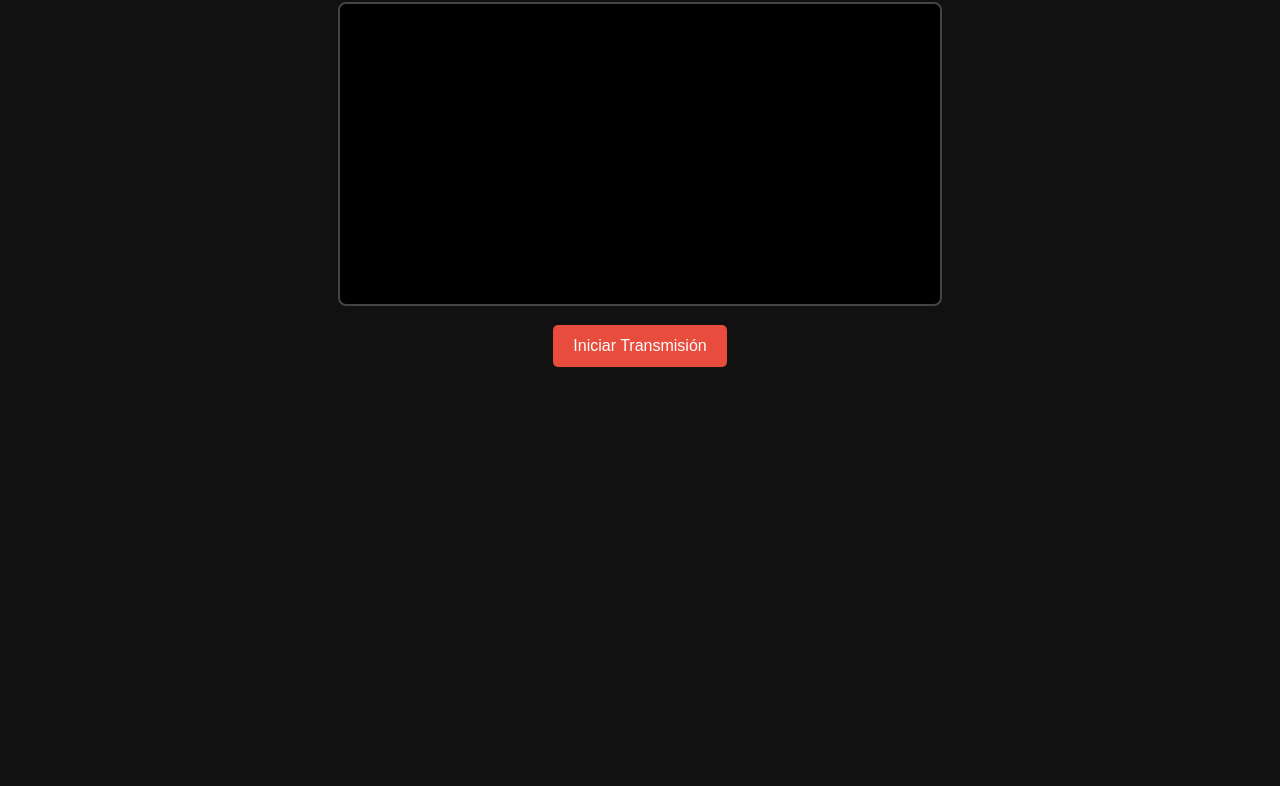
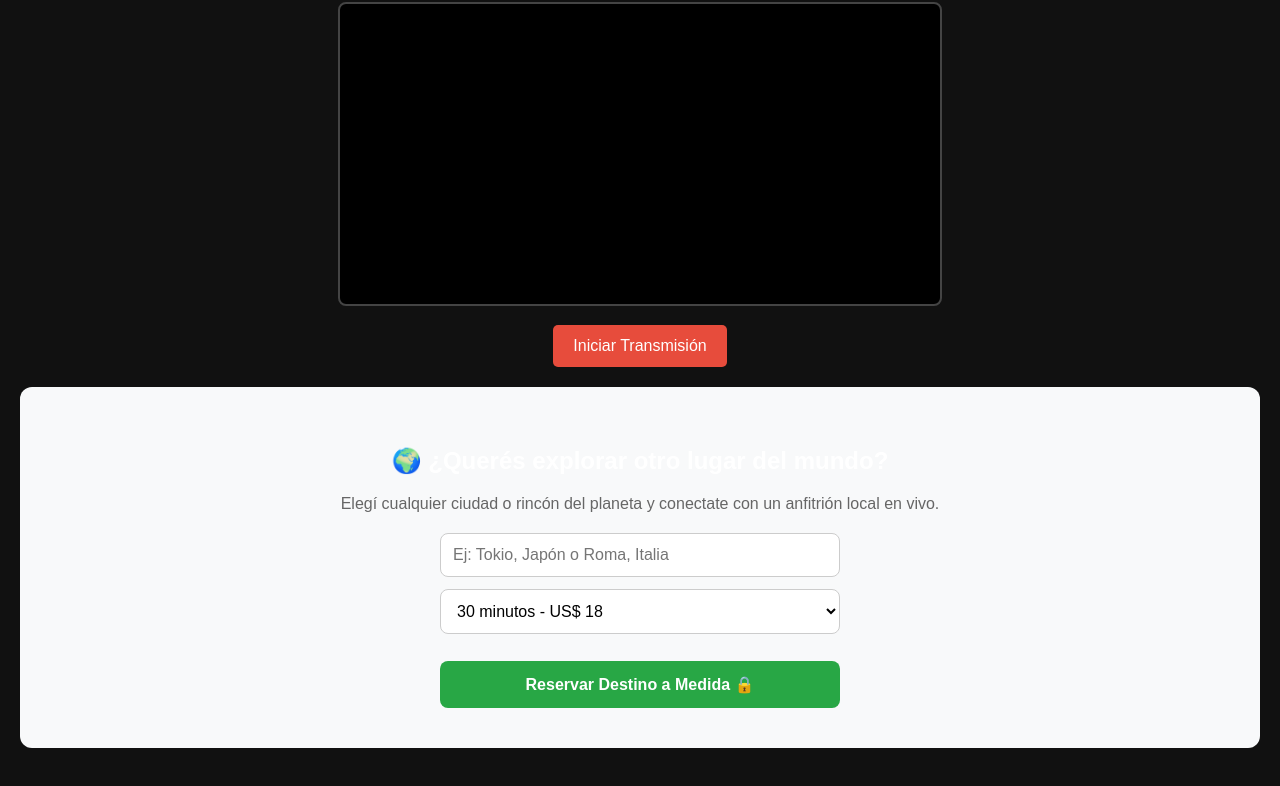
Before and after one commit to bauqueclaudio82-svg/Veolive-backend, a website: page cliente.html in a window 1280 px wide. Shown: the part 98-884 px from the top of the page. Before the commit the page ends 800 px from the top, so only its background shows below. Drawn offline with Linux system fonts and the light colour scheme.

Commit message:
Update cliente.html

```diff
--- a/cliente.html
+++ b/cliente.html
@@ -50,5 +50,40 @@
             }
         };
     </script>
+    <!-- Sección de Destino Personalizado -->
+<section style="padding: 40px 20px; background: #f8f9fa; text-align: center; border-radius: 12px; margin: 20px 0;">
+    <h2>🌍 ¿Querés explorar otro lugar del mundo?</h2>
+    <p style="color: #666; margin-bottom: 20px;">Elegí cualquier ciudad o rincón del planeta y conectate con un anfitrión local en vivo.</p>
+
+    <div style="max-width: 400px; margin: 0 auto; display: flex; flex-direction: column; gap: 12px;">
+        <input type="text" id="customLocation" placeholder="Ej: Tokio, Japón o Roma, Italia" style="padding: 12px; border: 1px solid #ccc; border-radius: 8px; font-size: 16px;">
+
+        <select id="durationSelect" style="padding: 12px; border: 1px solid #ccc; border-radius: 8px; font-size: 16px; background: white;">
+            <option value="15">15 minutos - US$ 10</option>
+            <option value="30" selected>30 minutos - US$ 18</option>
+            <option value="60">1 hora - US$ 30</option>
+        </select>
+
+        <button onclick="handleCustomBooking()" style="background: #28a745; color: white; border: none; padding: 14px; border-radius: 8px; font-size: 16px; font-weight: bold; cursor: pointer;">
+            Reservar Destino a Medida 🔒
+        </button>
+    </div>
+</section>
+
+<script>
+    function handleCustomBooking() {
+        const location = document.getElementById('customLocation').value;
+        const duration = document.getElementById('durationSelect').value;
+
+        if (!location.trim()) {
+            alert('Por favor, ingresá un lugar válido.');
+            return;
+        }
+
+        alert('Redirigiendo al pago seguro para tu experiencia en: ' + location + ' (' + duration + ' min)...');
+    }
+</script>
+
 </body>
+
 </html>
```
